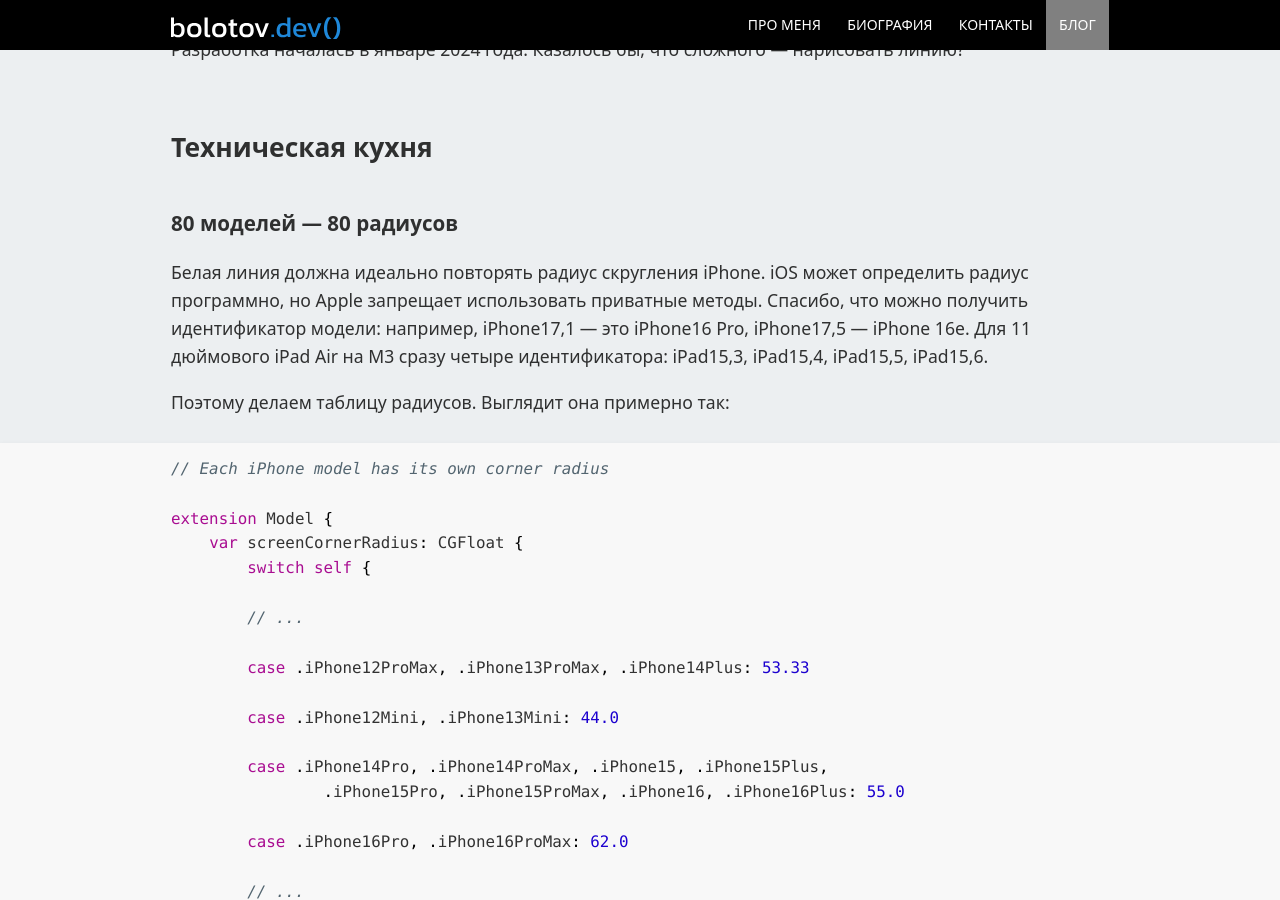
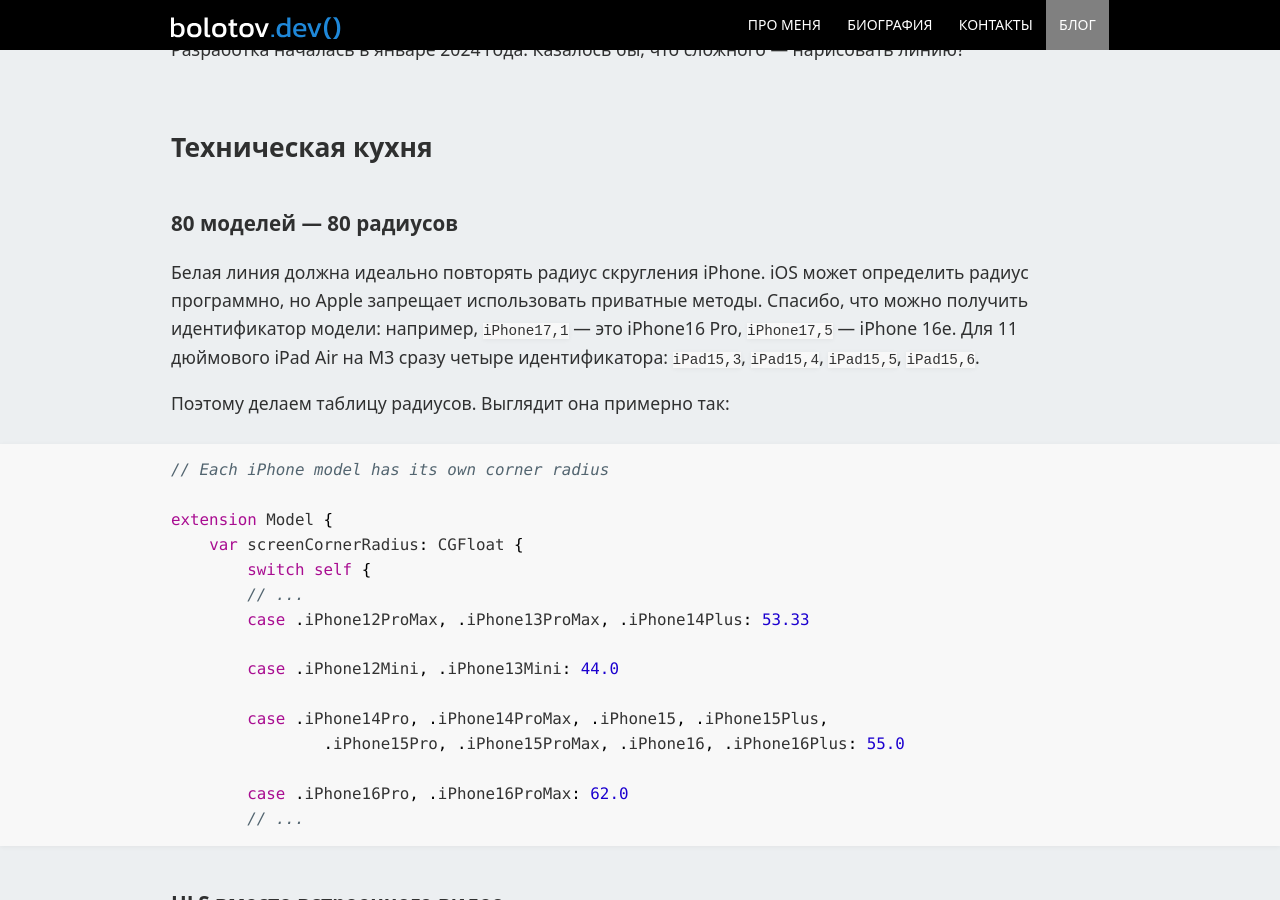
Before and after one commit to artembolotov/artembolotov.github.io, a Jekyll site: the page built from blog/_posts/2025-08-10-screenlines.md, in a window 1280 px wide and 900 px high, scrolled down 2503 px. Built offline with Jekyll 4.4.1, drawn with Linux system fonts in a browser that asks for light colours.

Commit message:
Some updates

````diff
--- a/blog/_posts/2025-08-10-screenlines.md
+++ b/blog/_posts/2025-08-10-screenlines.md
@@ -46,7 +46,7 @@ ru_5.png
 
 ### 80 моделей — 80 радиусов
 
-Белая линия должна идеально повторять радиус скругления iPhone. iOS может определить радиус программно, но Apple запрещает использовать приватные методы. Спасибо, что можно получить идентификатор модели: например, iPhone17,1 — это iPhone16 Pro, iPhone17,5 — iPhone 16e. Для 11 дюймового iPad Air на M3 сразу четыре идентификатора: iPad15,3, iPad15,4, iPad15,5, iPad15,6.
+Белая линия должна идеально повторять радиус скругления iPhone. iOS может определить радиус программно, но Apple запрещает использовать приватные методы. Спасибо, что можно получить идентификатор модели: например, `iPhone17,1` — это iPhone16 Pro, `iPhone17,5` — iPhone 16e. Для 11 дюймового iPad Air на M3 сразу четыре идентификатора: `iPad15,3`, `iPad15,4`, `iPad15,5`, `iPad15,6`.
 
 Поэтому делаем таблицу радиусов. Выглядит она примерно так:
 
@@ -56,9 +56,7 @@ ru_5.png
 extension Model {
     var screenCornerRadius: CGFloat {
         switch self {
-
         // ...
-
         case .iPhone12ProMax, .iPhone13ProMax, .iPhone14Plus: 53.33
 
         case .iPhone12Mini, .iPhone13Mini: 44.0
@@ -67,9 +65,7 @@ extension Model {
                 .iPhone15Pro, .iPhone15ProMax, .iPhone16, .iPhone16Plus: 55.0
 
         case .iPhone16Pro, .iPhone16ProMax: 62.0
-
         // ...
-
 ```
 
 ### HLS вместо встроенного видео
````
